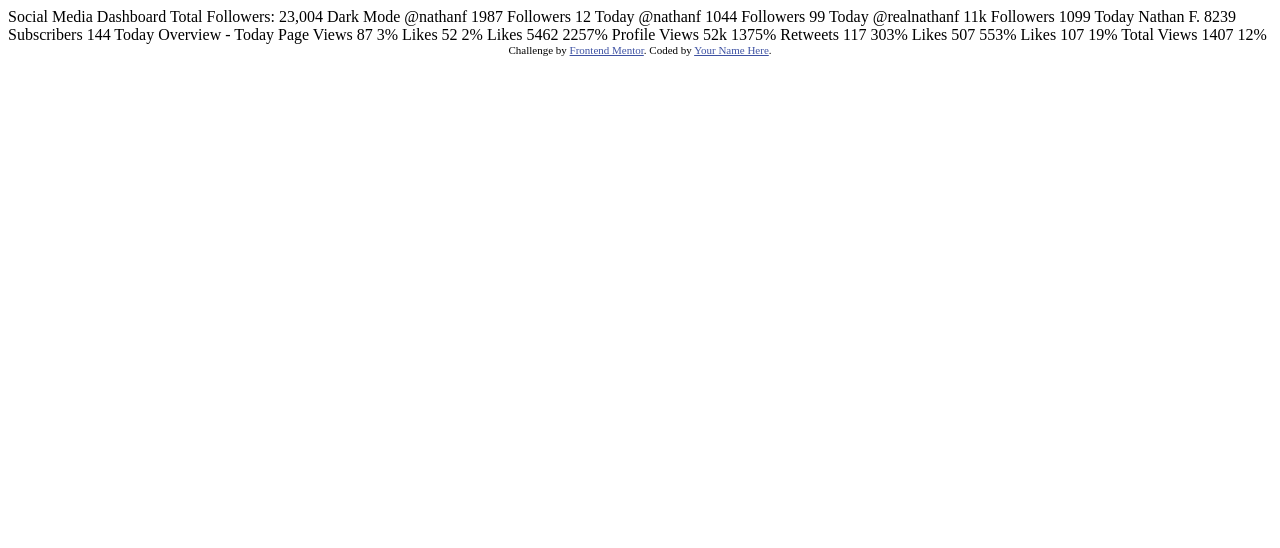
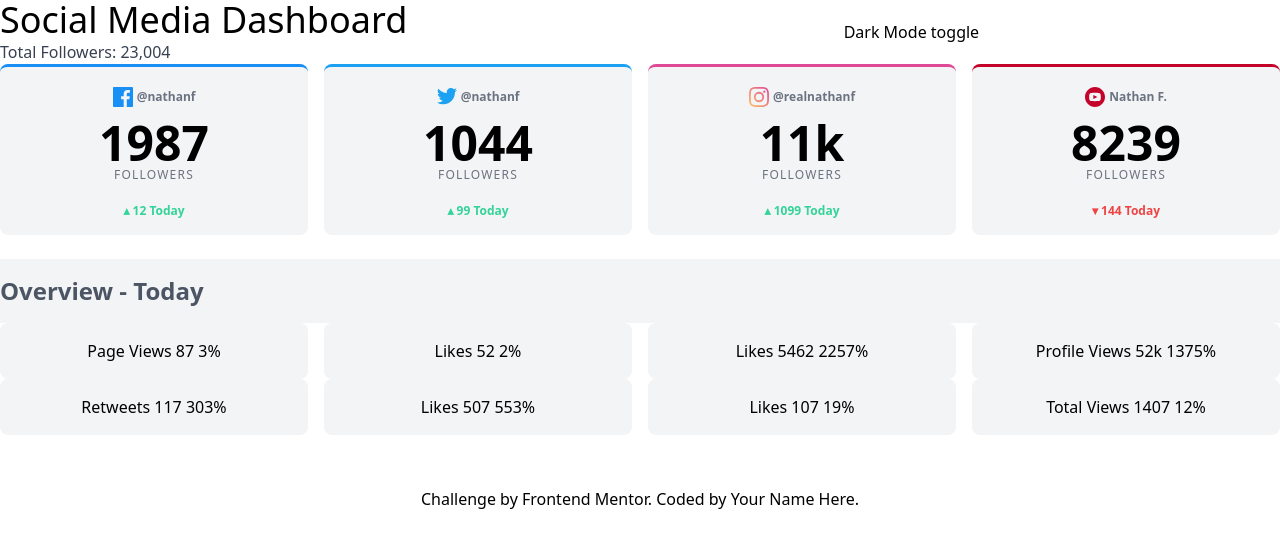
Before and after one commit to cblnpa/frontendmentor-social-media-dashboard, a plain HTML site: page index.html in a window 1280 px wide. Drawn offline with nearby package versions, Linux system fonts and the light colour scheme.

Commit message:
Banner and first cards are done

```diff
--- /dev/null
+++ b/index.css
@@ -0,0 +1,15 @@
+.border-top-fb {
+    border-top: solid hsl(208, 92%, 53%);
+}
+
+.border-top-tw {
+    border-top: solid hsl(203, 89%, 53%);
+}
+
+.border-top-ig {
+    border-top: solid #df4996;
+}
+
+.border-top-yt {
+    border-top: solid hsl(348, 97%, 39%);
+}
--- a/index.html
+++ b/index.html
@@ -1,87 +1,145 @@
 <!DOCTYPE html>
 <html lang="en">
+
 <head>
   <meta charset="UTF-8">
-  <meta name="viewport" content="width=device-width, initial-scale=1.0"> <!-- displays site properly based on user's device -->
+  <meta name="viewport" content="width=device-width, initial-scale=1.0">
 
   <link rel="icon" type="image/png" sizes="32x32" href="./images/favicon-32x32.png">
 
+
+  <link href="https://unpkg.com/tailwindcss@^2/dist/tailwind.min.css" rel="stylesheet">
+
+  <link rel="stylesheet" href="index.css">
+
   <title>Frontend Mentor | [Challenge Name Here]</title>
 
-  <!-- Feel free to remove these styles or customise in your own stylesheet 👍 -->
-  <style>
-    .attribution { font-size: 11px; text-align: center; }
-    .attribution a { color: hsl(228, 45%, 44%); }
-  </style>
 </head>
+
 <body>
 
-  Social Media Dashboard
-  Total Followers: 23,004
+  <div class="block">
 
-  Dark Mode
+    <div class="flex w-screen">
+      <div class="flex-2 flex-grow">
+        <h1 class="text-4xl">Social Media Dashboard</h1>
+        <span class="text-gray-700">Total Followers: 23,004</span>
+      </div>
 
+      <div class="flex-1 self-center">
+        <span class="text-right">Dark Mode</span>
+        <button>toggle</button>
+      </div>
+    </div>
 
+    <div class="grid gap-4 grid-cols-4">
 
-  @nathanf
-  1987
-  Followers
-  12 Today
+      <div class="bg-gray-100 text-center rounded-lg p-4 border-top-fb">
 
-  @nathanf
-  1044
-  Followers
-  99 Today
+        <img class="inline-block" src="./images/icon-facebook.svg" alt="facebook-logo">
+        <span class="text-gray-500 text-xs font-semibold">@nathanf</span>
+        <h2 class="text-5xl font-bold mt-3">1987</h2>
+        <p class="font-thin tracking-widest uppercase text-xs text-gray-500">Followers</p>
+        <div class="mt-5 text-green-400 font-semibold text-xs">
+          &#x25b4; 12 Today
+        </div>
+      </div>
 
-  @realnathanf
-  11k
-  Followers
-  1099 Today
+      <div class="bg-gray-100 text-center rounded-lg p-4 border-top-tw">
+        <img class="inline-block" src="./images/icon-twitter.svg" alt="facebook-logo">
+        <span class="text-gray-500 text-xs font-semibold">@nathanf</span>
+        <h2 class="text-5xl font-bold mt-3">1044</h2>
+        <p class="font-thin tracking-widest uppercase text-xs text-gray-500">Followers</p>
+        <div class="mt-5 text-green-400 font-semibold text-xs">
+          &#x25b4; 99 Today
+        </div>
+      </div>
 
-  Nathan F.
-  8239
-  Subscribers
-  144 Today
+      <div class="bg-gray-100 text-center rounded-lg p-4 border-top-ig">
+        <img class="inline-block" src="./images/icon-instagram.svg" alt="facebook-logo">
+        <span class="text-gray-500 text-xs font-semibold">@realnathanf</span>
+        <h2 class="text-5xl font-bold mt-3">11k</h2>
+        <p class="font-thin tracking-widest uppercase text-xs text-gray-500">Followers</p>
+        <div class="mt-5 text-green-400 font-semibold text-xs">
+          &#x25b4; 1099 Today
+        </div>
+      </div>
 
+      <div class="bg-gray-100 text-center rounded-lg p-4 border-top-yt">
+        <img class="inline-block" src="./images/icon-youtube.svg" alt="facebook-logo">
+        <span class="text-gray-500 text-xs font-semibold">Nathan F.</span>
+        <h2 class="text-5xl font-bold mt-3">8239</h2>
+        <p class="font-thin tracking-widest uppercase text-xs text-gray-500">Followers</p>
+        <div class="mt-5 text-red-500 font-semibold text-xs">
+          &#x25be; 144 Today
+        </div>
+      </div>
 
+    </div>
 
-  Overview - Today
+    <h4 class="font-semibold text-2xl text-gray-600 bg-gray-100 mt-6 py-4">Overview - Today</h4>
 
+    <div class="grid gap-4 grid-cols-4">
+
+      <div class="bg-gray-100 text-center rounded-lg p-4">
         Page Views
         87
         3%
+      </div>
 
+      <div class="bg-gray-100 text-center rounded-lg p-4">
         Likes
         52
         2%
+      </div>
 
+      <div class="bg-gray-100 text-center rounded-lg p-4">
         Likes
         5462
         2257%
+      </div>
 
+      <div class="bg-gray-100 text-center rounded-lg p-4">
         Profile Views
         52k
         1375%
+      </div>
 
+    </div>
+
+    <div class="grid gap-4 grid-cols-4">
+
+      <div class="bg-gray-100 text-center rounded-lg p-4">
         Retweets
         117
         303%
+      </div>
 
+      <div class="bg-gray-100 text-center rounded-lg p-4">
         Likes
         507
         553%
+      </div>
 
+      <div class="bg-gray-100 text-center rounded-lg p-4">
         Likes
         107
         19%
+      </div>
 
+      <div class="bg-gray-100 text-center rounded-lg p-4">
         Total Views
         1407
         12%
+      </div>
 
-  <div class="attribution">
+    </div>
+  </div>
+
+  <div class="sticky bottom-0 mt-10 bg-white text-center p-3">
     Challenge by <a href="https://www.frontendmentor.io?ref=challenge" target="_blank">Frontend Mentor</a>.
     Coded by <a href="#">Your Name Here</a>.
   </div>
 </body>
+
 </html>
```
Lines whose indentation alone changed are shown as unchanged.
